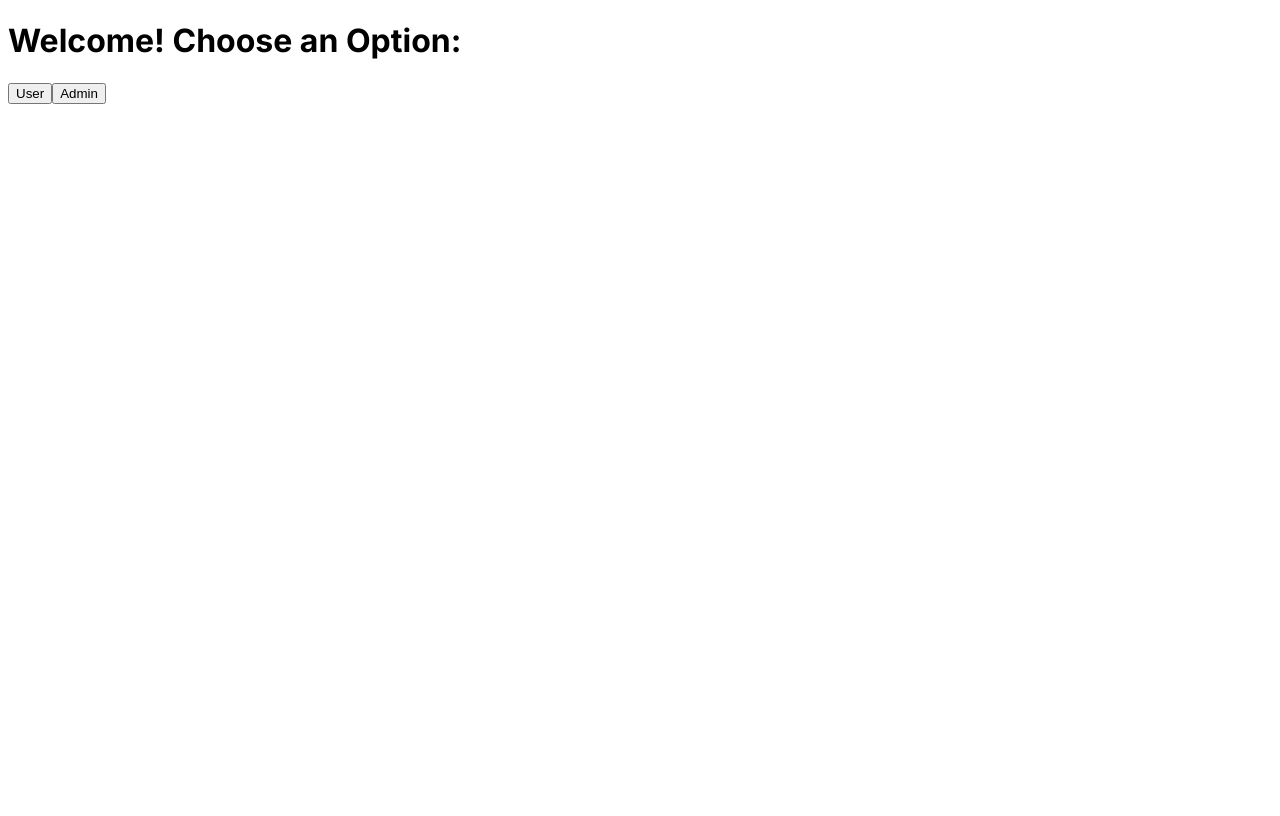
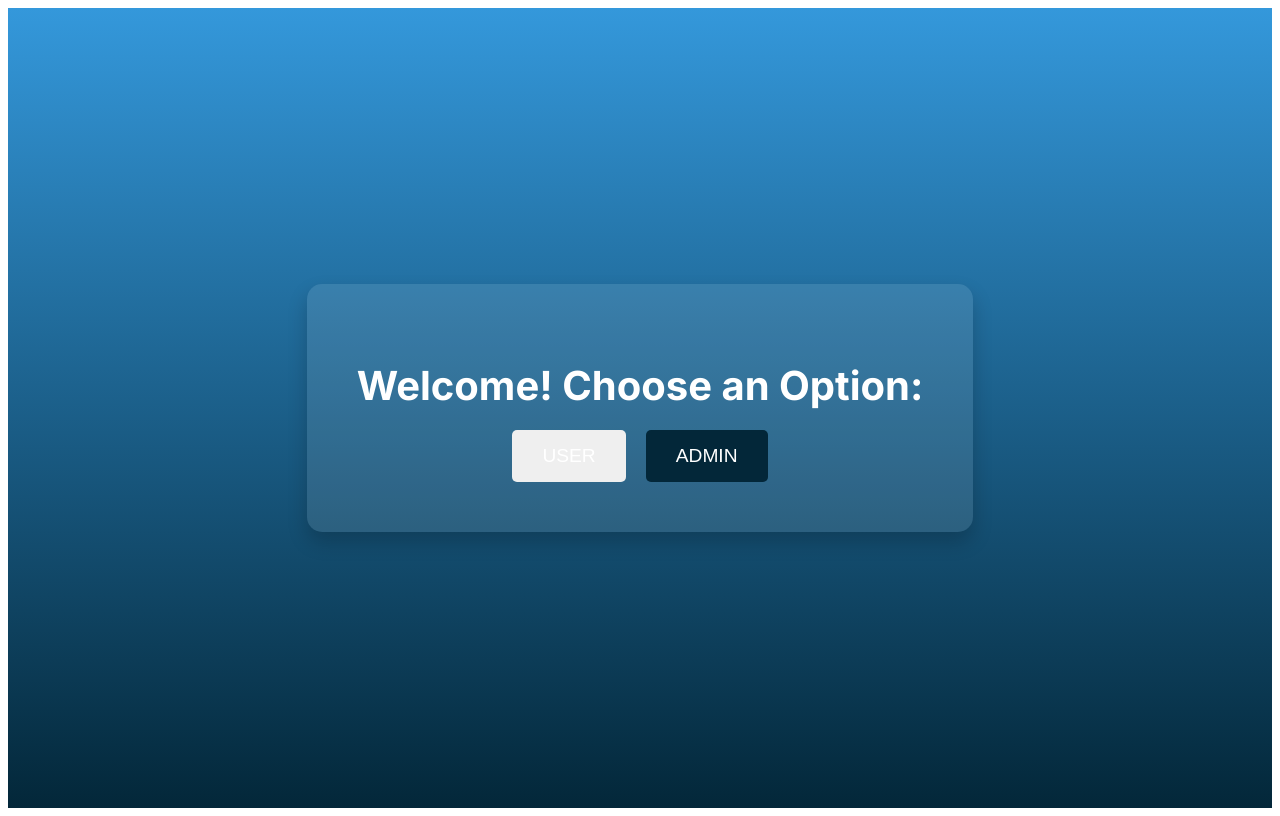
Before and after one commit to Presho99/movers, a React (Create React App) app: page / in a window 1280 px wide. Built offline with nearby package versions, Linux system fonts and the light colour scheme.

Commit message:
style main

```diff
--- /dev/null
+++ b/src/pages/Main.css
@@ -0,0 +1,62 @@
+/* LandingPage.css */
+
+/* body {
+    margin: 0;
+    font-family: 'Arial', sans-serif;
+    background-color: #f5f6fa;
+  } */
+
+  .main-page {
+    display: flex;
+    justify-content: center;
+    align-items: center;
+    height: 100vh;
+    background: linear-gradient(to bottom, #3498db, #032739);
+    color: #fff;
+  }
+
+  .main-container {
+    text-align: center;
+    background-color: rgba(255, 255, 255, 0.1);
+    padding: 50px;
+    border-radius: 15px;
+    box-shadow: 0px 10px 20px rgba(0, 0, 0, 0.2);
+  }
+
+  .main-container h1 {
+    font-size: 2.5rem;
+    margin-bottom: 20px;
+  }
+
+  .main-button-group {
+    display: flex;
+    justify-content: center;
+    gap: 20px;
+  }
+
+  .main-button {
+    font-size: 1.2rem;
+    padding: 15px 30px;
+    border: none;
+    border-radius: 5px;
+    cursor: pointer;
+    transition: all 0.3s ease-in-out;
+    color: #fff;
+    text-transform: uppercase;
+  }
+
+ .main-button .user-button {
+    background-color: #3498db;
+  }
+
+  .main-button.user-button:hover {
+    background-color: #032739;
+  }
+
+  .admin-button {
+    background-color: #032739;
+  }
+
+  .admin-button:hover {
+    background-color: #3498db;
+  }
--- a/src/pages/Main.js
+++ b/src/pages/Main.js
@@ -1,6 +1,6 @@
-// src/pages/LandingPage.js
 import React from 'react';
 import { useNavigate } from 'react-router-dom';
+import './Main.css'; // Add this import for the styles
 
 function Main() {
   const navigate = useNavigate();
@@ -14,10 +14,18 @@ function Main() {
   };
 
   return (
-    <div className="landing-page">
-      <h1>Welcome! Choose an Option:</h1>
-      <button onClick={handleUserClick}>User</button>
-      <button onClick={handleAdminClick}>Admin</button>
+    <div className="main-page">
+      <div className="main-container">
+        <h1>Welcome! Choose an Option:</h1>
+        <div className="main-button-group">
+          <button className="main-button user-button" onClick={handleUserClick}>
+            User
+          </button>
+          <button className="main-button admin-button" onClick={handleAdminClick}>
+            Admin
+          </button>
+        </div>
+      </div>
     </div>
   );
 }
```
